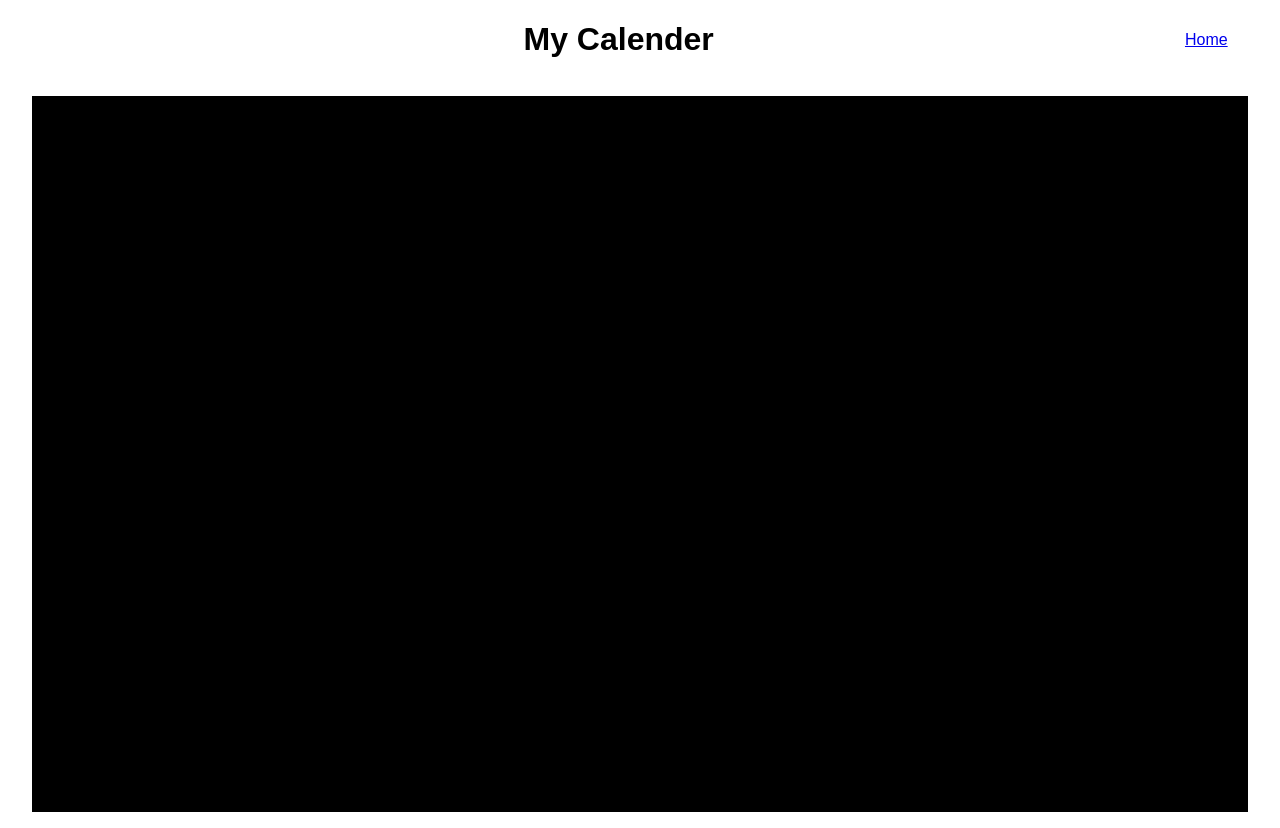
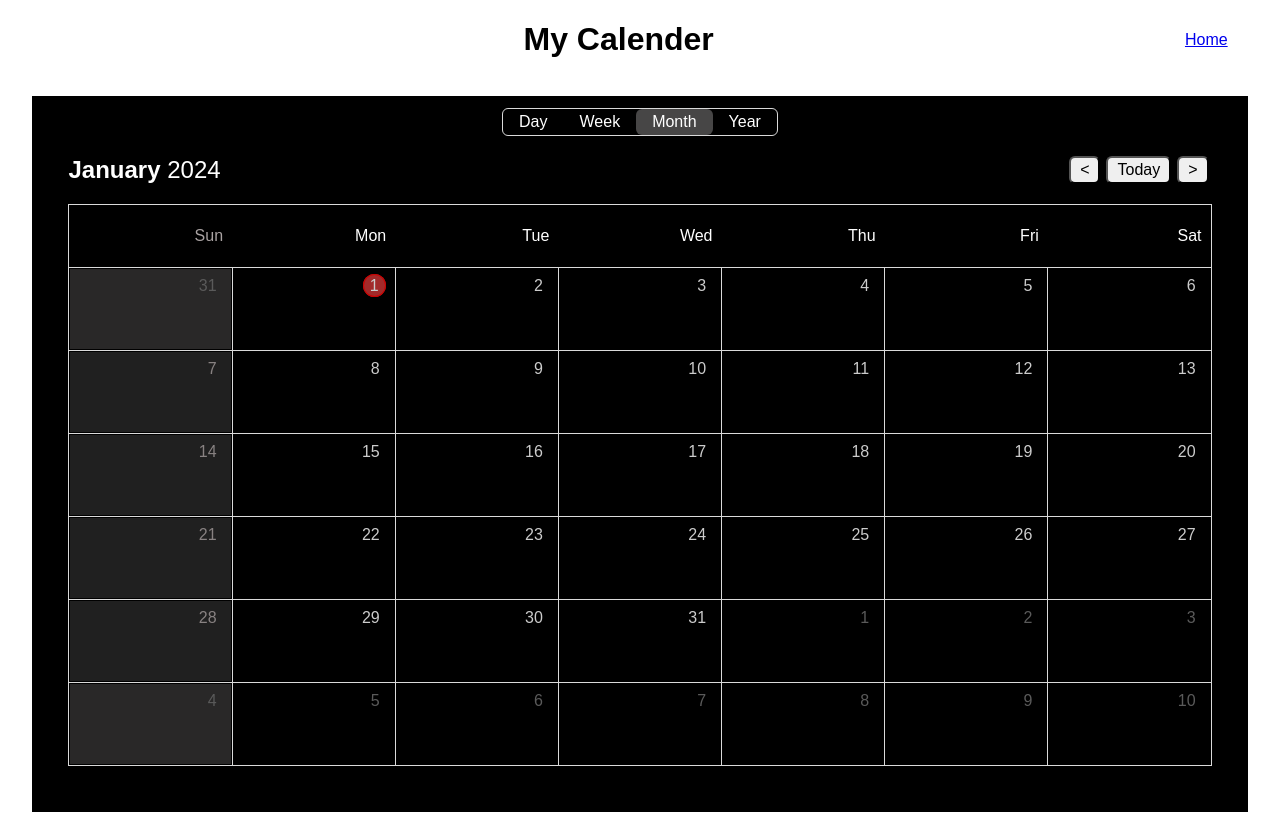
Before and after one commit to yash-blmnm/react-beginner-projects, a React (Vite) app: page /mycalender in a window 1280 px wide. Built offline with nearby package versions, Linux system fonts and the light colour scheme.

Commit message:
Adding common Shift button and using context values in components

```diff
--- a/src/MyCalender/CalenderBody/index.tsx
+++ b/src/MyCalender/CalenderBody/index.tsx
@@ -1,5 +1,9 @@
-import React from 'react';
-import TabComponent from '../TabsComponent';
+import React, { useContext, useMemo } from 'react';
+import TabComponent, { CalenderTabs } from '../TabsComponent';
+import MonthTab from '../MonthTab';
+import YearTab from '../YearTab';
+import { CalenderContext } from '../context';
+import ShiftBtn from '../ShiftBtn';
 
 type indexProps = {
 
@@ -7,9 +11,25 @@
 
 const CalenderBody:React.FC<indexProps> = () => {
 
+    const { calenderState: { activeTab }, dispatch} = useContext(CalenderContext)
+
+    const tabResult = useMemo(() => {
+        switch (activeTab) {
+            case CalenderTabs.day: return <></>;
+            break;
+            case CalenderTabs.week: return <></>;
+            break;
+            case CalenderTabs.month: return <MonthTab />;
+            break;
+            case CalenderTabs.year: return <YearTab />;
+            break;
+        }
+    }, [activeTab])
+
     return <>
-    {/* <TabComponent activeTab={activeTab} setActiveTab={setActiveTab} />
-            {tabResult} */}
+        <TabComponent activeTab={activeTab} setActiveTab={(tab) => dispatch({type: "updateActionTab",value: tab})} />
+        <ShiftBtn />
+        {tabResult}
     </>
 }
 export default CalenderBody;
--- a/src/MyCalender/EachMonth/index.tsx
+++ b/src/MyCalender/EachMonth/index.tsx
@@ -13,8 +13,8 @@
     return <>
     <table className='month-table'>
         <tr>
-            {DAYS_MAP.map(day => (
-            <th className=''>
+            {DAYS_MAP.map((day, index) => (
+            <th key={index} className=''>
                 {isYearTab ?
                     <div className='day-item'>{day.charAt(0).toUpperCase()}</div>
                     :
--- a/src/MyCalender/MonthTab/index.tsx
+++ b/src/MyCalender/MonthTab/index.tsx
@@ -1,7 +1,8 @@
-import React, { useEffect, useState } from 'react';
-import { LEAP_YEAR_MONTH, MONTH_MAP } from '../constant';
+import React, { useContext, useEffect, useState } from 'react';
+// import { LEAP_YEAR_MONTH, MONTH_MAP } from '../constant';
 import EachMonth from '../EachMonth';
 import { getFullCalenderArray } from '../lib';
+import { CalenderContext } from '../context';
 
 type indexProps = {
 
@@ -11,42 +12,39 @@
     array?: Date[][]
 }
 
-enum ChangeMonthProperty {
-    today = 'Today',
-    previous = 'Previous',
-    nextMonth = 'Next'
-}
+const MonthTab:React.FC<indexProps> = () => {
+    // const [currentDate, setCurrentDate] = useState<Date>(() => {
+    //     const date = new Date()
+    //     return date;
+    // });
 
-const MonthTab:React.FC<indexProps> = () => {
-    const [currentDate, setCurrentDate] = useState<Date>(() => {
-        const date = new Date()
-        return date;
-    });
+    // const [currentMonth, setCurrentMonth] = useState(currentDate.getMonth() + 1)
 
-    const [currentMonth, setCurrentMonth] = useState(currentDate.getMonth() + 1)
+    // const [currentYear, setCurrentYear] = useState(currentDate.getFullYear())
 
-    const [currentYear, setCurrentYear] = useState(currentDate.getFullYear())
+    const { calenderState: { currentDate, currentMonth, currentYear }} = useContext(CalenderContext)
+
 
     const [calenderPrams, setCalenderPrams] = useState<calenderPramsType>({})
 
-    useEffect(() => {
-        let daysInCurrentMonth = MONTH_MAP[currentMonth - 1].daysPerMonth;
-        if((currentYear % 4 === 0) && currentMonth === LEAP_YEAR_MONTH) {
-            daysInCurrentMonth = MONTH_MAP[currentMonth - 1]?.leapYearDaysPerMonth || daysInCurrentMonth;
-        }
-        let date = currentDate.getDate() === daysInCurrentMonth ? 1 : (currentDate.getDate() + 1);
-        let month = date === 1 ? (currentMonth + 1 > MONTH_MAP.length ? 1 : currentMonth + 1) : currentMonth;
-        let year = (currentMonth === MONTH_MAP.length && month === 1) ? currentYear + 1 : currentYear;
-        let nextDay = new Date(`${month}/${date}/${year}`)
-        let milliSecsRemaining = nextDay.getTime() - currentDate.getTime();
-        let timeout = setTimeout(() => {
-            setCurrentDate(new Date());
-            month !== currentMonth && setCurrentMonth(month);
-            year !== currentYear && setCurrentMonth(year);
-        }, milliSecsRemaining)
+    // useEffect(() => {
+    //     let daysInCurrentMonth = MONTH_MAP[currentMonth - 1].daysPerMonth;
+    //     if((currentYear % 4 === 0) && currentMonth === LEAP_YEAR_MONTH) {
+    //         daysInCurrentMonth = MONTH_MAP[currentMonth - 1]?.leapYearDaysPerMonth || daysInCurrentMonth;
+    //     }
+    //     let date = currentDate.getDate() === daysInCurrentMonth ? 1 : (currentDate.getDate() + 1);
+    //     let month = date === 1 ? (currentMonth + 1 > MONTH_MAP.length ? 1 : currentMonth + 1) : currentMonth;
+    //     let year = (currentMonth === MONTH_MAP.length && month === 1) ? currentYear + 1 : currentYear;
+    //     let nextDay = new Date(`${month}/${date}/${year}`)
+    //     let milliSecsRemaining = nextDay.getTime() - currentDate.getTime();
+    //     let timeout = setTimeout(() => {
+    //         setCurrentDate(new Date());
+    //         month !== currentMonth && setCurrentMonth(month);
+    //         year !== currentYear && setCurrentMonth(year);
+    //     }, milliSecsRemaining)
 
-        return () => clearTimeout(timeout);
-    }, [currentDate])
+    //     return () => clearTimeout(timeout);
+    // }, [currentDate])
 
 
 
@@ -54,49 +52,10 @@
         setCalenderPrams({array: getFullCalenderArray(currentMonth, currentYear)})
     }, [currentDate, currentMonth, currentYear])
 
-    const updateCurrentMonth = (month: ChangeMonthProperty) => {
-        switch (month) {
-            case ChangeMonthProperty.today: {
-                let today = new Date();
-                if(!(currentMonth - 1 === today.getMonth() && currentYear === today.getFullYear())) {
-                    setCurrentMonth(today.getMonth()+1)
-                    setCurrentYear(today.getFullYear())
-                }
-                break;
-            }
-            case ChangeMonthProperty.previous: {
-                let prevMonth = currentMonth - 1;
-                if(prevMonth < 1) {
-                    prevMonth = MONTH_MAP.length;
-                    setCurrentYear(currentYear-1)
-                }
-                setCurrentMonth(prevMonth);
-                break;
-            }
-            case ChangeMonthProperty.nextMonth: {
-                let nextMonth = currentMonth + 1;
-                if(nextMonth > MONTH_MAP.length) {
-                    nextMonth = 1;
-                    setCurrentYear(currentYear+1)
-                }
-                setCurrentMonth(nextMonth);
-                break;
-            }
-        }
-    }
+
 
     return <>
-    <div className='flex-row content-between items-center'>
-        <h2>
-            <strong>{MONTH_MAP[currentMonth - 1].name}</strong>
-            <span className='font-weight-light'>{` ${currentYear}`}</span>
-        </h2>
-        <div className='flex-row'>
-            <button className='shift-btn' onClick={() => updateCurrentMonth(ChangeMonthProperty.previous)}>{"<"}</button>
-            <button className='shift-btn' onClick={() => updateCurrentMonth(ChangeMonthProperty.today)}>{"Today"}</button>
-            <button className='shift-btn' onClick={() => updateCurrentMonth(ChangeMonthProperty.nextMonth)}>{">"}</button>
-        </div>
-    </div>
+
     <EachMonth monthArr={calenderPrams?.array} currentDate={currentDate} currentMonth={currentMonth}/>
     </>
 }
--- /dev/null
+++ b/src/MyCalender/ShiftBtn/index.tsx
@@ -0,0 +1,86 @@
+import React, { useContext } from 'react';
+import { ChangeProperty, MONTH_MAP } from '../constant';
+import { CalenderContext } from '../context';
+import { CalenderTabs } from '../TabsComponent';
+
+type indexProps = {
+
+};
+
+const ShiftBtn:React.FC<indexProps> = () => {
+
+    const { calenderState: { currentDate, currentMonth, currentYear, activeTab }, dispatch} = useContext(CalenderContext)
+
+    const updateCurrentMonth = (month: ChangeProperty) => {
+        switch (month) {
+            case ChangeProperty.today: {
+                let today = new Date();
+                if(!(currentMonth - 1 === today.getMonth() && currentYear === today.getFullYear())) {
+                    // setCurrentMonth(today.getMonth()+1)
+                    // setCurrentYear(today.getFullYear())
+                    dispatch({ type: 'updateCalenderState', value: { currentMonth: today.getMonth()+1, currentYear: today.getFullYear()}})
+                }
+                break;
+            }
+            case ChangeProperty.previous: {
+                let prevMonth = currentMonth - 1;
+                let value = {}
+                if(prevMonth < 1) {
+                    prevMonth = MONTH_MAP.length;
+                    // setCurrentYear(currentYear-1)
+                    value['currentYear'] = currentYear - 1;
+                }
+                // setCurrentMonth(prevMonth);
+                value['currentMonth'] = prevMonth;
+                dispatch({ type: 'updateCalenderState', value})
+                break;
+            }
+            case ChangeProperty.nextMonth: {
+                let nextMonth = currentMonth + 1;
+                let value = {}
+                if(nextMonth > MONTH_MAP.length) {
+                    nextMonth = 1;
+                    // setCurrentYear(currentYear+1)
+                    value['currentYear'] = currentYear + 1;
+                }
+                // setCurrentMonth(nextMonth);
+                value['currentMonth'] = nextMonth;
+                dispatch({ type: 'updateCalenderState', value})
+                break;
+            }
+        }
+      }
+
+    const updateCalenderState = (state: ChangeProperty) => {
+        switch (activeTab) {
+            case CalenderTabs.day:
+            break;
+            case CalenderTabs.week:
+            break;
+            case CalenderTabs.month:
+                updateCurrentMonth(state);
+            break;
+            case CalenderTabs.year:
+            break;
+            default:
+            break;
+        }
+    }
+
+
+
+
+    return <div className='flex-row content-between items-center'>
+    <h2>
+        {activeTab === CalenderTabs.day ? <strong>{currentDate.getDate()}</strong> : ''}
+        {[CalenderTabs.day, CalenderTabs.week, CalenderTabs.month].includes(activeTab) ? <strong>{MONTH_MAP[currentMonth - 1].name}</strong> : ''}
+        <span className='font-weight-light'>{` ${currentYear}`}</span>
+    </h2>
+    <div className='flex-row'>
+        <button className='shift-btn' onClick={() => updateCalenderState(ChangeProperty.previous)}>{"<"}</button>
+        <button className='shift-btn' onClick={() => updateCalenderState(ChangeProperty.today)}>{"Today"}</button>
+        <button className='shift-btn' onClick={() => updateCalenderState(ChangeProperty.nextMonth)}>{">"}</button>
+    </div>
+</div>
+}
+export default ShiftBtn;
--- a/src/MyCalender/TabsComponent/index.tsx
+++ b/src/MyCalender/TabsComponent/index.tsx
@@ -3,7 +3,7 @@
 
 type indexProps = {
     activeTab: CalenderTabs,
-    setActiveTab: (activeTab: CalenderTabs) => void
+    setActiveTab: (tab: CalenderTabs) => void
 };
 
 export enum CalenderTabs {
--- a/src/MyCalender/YearTab/index.css
+++ b/src/MyCalender/YearTab/index.css
@@ -1,7 +1,7 @@
 .year-table {
     display: grid;
     flex-grow: 1;
-    grid-template-columns: 24% 24% 24% 24%;
+    grid-template-columns: 23.5% 23.5% 23.5% 23.5%;
     grid-template-rows: 32% 32% 32%;
     column-gap: 2%;
     row-gap: 1%;
@@ -35,6 +35,7 @@
 }
 
 .month-name {
+    margin-left: 0.75rem;
     color: #ef3030;
     font-size: 18px;
 }
--- a/src/MyCalender/YearTab/index.tsx
+++ b/src/MyCalender/YearTab/index.tsx
@@ -60,9 +60,8 @@
         </div>
     </div>
     <div className='year-table' >
-        {MONTH_MAP.map((month, i) => <div className='month-item'>
+        {MONTH_MAP.map((month, i) => <div key={i} className='month-item'>
             <div className='month-name'>{month.name}</div>
-            {/* <div className='flex-row days-heading'>{DAYS_MAP.map(day => <div className='day-item'>{day.charAt(0).toUpperCase()}</div>)}</div> */}
             {monthArray ?
                 <EachMonth key={i} monthArr={monthArray[i]} currentDate={new Date()} currentMonth={i+1} isYearTab={true} />
             : ''}
--- a/src/MyCalender/constant.ts
+++ b/src/MyCalender/constant.ts
@@ -65,6 +65,13 @@
 const CALENDER_ROWS = 6;
 const LEAP_YEAR_MONTH = 2;
 
+export enum ChangeProperty {
+    today = 'Today',
+    previous = 'Previous',
+    nextMonth = 'Next'
+}
+
+
 export {
     MONTH_MAP,
     DAYS_MAP,
--- a/src/MyCalender/context.tsx
+++ b/src/MyCalender/context.tsx
@@ -10,10 +10,17 @@
   value: any,
 };
 
-const reducer = (action: actionType, state: any) => {
+const reducer = (state: any, action: actionType) => {
   let { type, value } = action;
   console.log(type, value);
-  switch (action) {
+  switch (type) {
+    case 'updateActionTab': {
+      return {...state, activeTab: value};
+      break;
+    }
+    case 'updateCalenderState': {
+      return {...state, ...value};
+    }
     default:
       return state;
   }
@@ -30,7 +37,7 @@
   };
 };
 
-export const CalenderContext = createContext({});
+export const CalenderContext = createContext();
 
 export const CalenderContextProvider: React.FC<{ children: ReactElement }> = ({
   children,
```
Also changed, not shown: src/MyCalender/index.tsx (+1 -19 lines).
